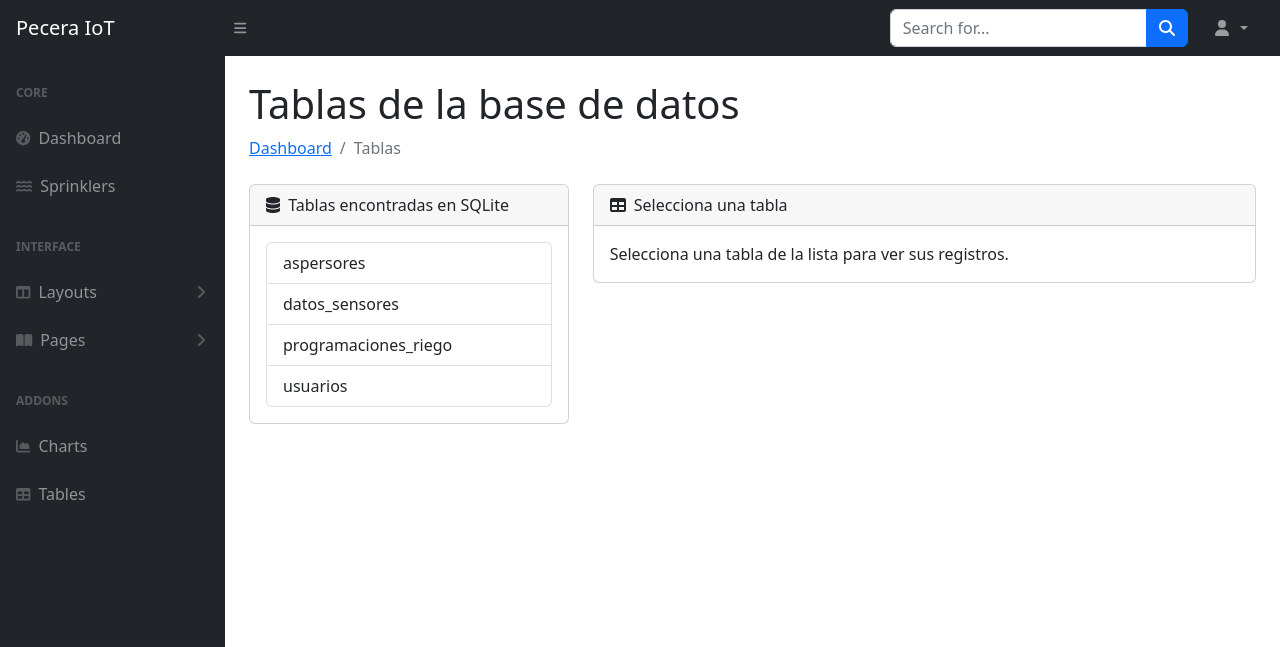
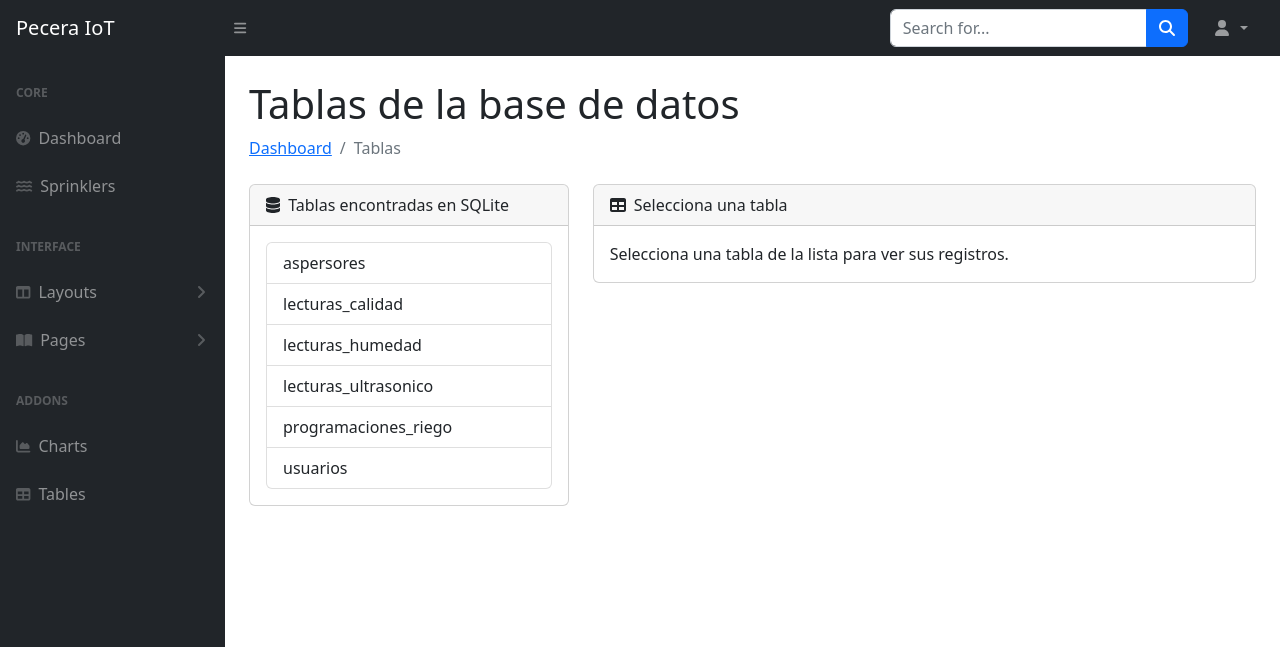
Before and after one commit to NoeParedes/Smart-fish-tank-, a Flask app: page /tables in a window 1280 px wide. Shown: the top 647 px of the page. Run offline with Flask 3, Linux system fonts and the light colour scheme; some libraries are stand-ins or nearby versions.

Commit message:
visualizacion de las lecturas de los sensores de los topicos humedad/ultrasonico/calidad

```diff
--- a/app.py
+++ b/app.py
@@ -17,9 +17,17 @@ DATABASE = 'icc_database.db'
 MQTT_BROKER = os.environ.get('MQTT_BROKER', '192.168.1.9')
 MQTT_PORT = int(os.environ.get('MQTT_PORT', 1883))
 MQTT_TOPIC_HUMEDAD = os.environ.get('MQTT_TOPIC_HUMEDAD', 'pecera/humedad')
+MQTT_TOPIC_ULTRASONICO = os.environ.get('MQTT_TOPIC_ULTRASONICO', 'pecera/ultrasonico')
+MQTT_TOPIC_CALIDAD = os.environ.get('MQTT_TOPIC_CALIDAD', 'pecera/calidad')
 
 # Cache en memoria del último mensaje recibido del broker
-latest_sensor_data = {"humedad_suelo": None, "raw": None, "timestamp": None}
+latest_sensor_data = {
+    "humedad_suelo": None,
+    "raw": None,
+    "nivel": None,
+    "calidad": None,
+    "timestamp": None
+}
 
 # Función para conectar a la base de datos
 def get_db_connection():
@@ -33,58 +41,78 @@ def get_db_connection():
 
 # Función para inicializar la base de datos
 def init_db():
-    if not os.path.exists(DATABASE):
-        connection = get_db_connection()
-        if connection:
-            cursor = connection.cursor()
+    crear_nueva = not os.path.exists(DATABASE)
+    connection = get_db_connection()
+    if connection:
+        cursor = connection.cursor()
 
-            # Crear tablas
-            cursor.execute('''
-                CREATE TABLE IF NOT EXISTS usuarios (
-                    id_usuario INTEGER PRIMARY KEY AUTOINCREMENT,
-                    nombre VARCHAR(100) NOT NULL,
-                    correo VARCHAR(150) UNIQUE NOT NULL,
-                    contrasena VARCHAR(255) NOT NULL,
-                    tipo_usuario TEXT CHECK(tipo_usuario IN ('admin', 'usuario')) NOT NULL DEFAULT 'usuario',
-                    fecha_creacion TIMESTAMP DEFAULT CURRENT_TIMESTAMP
-                )
-            ''')
+        # Crear tablas
+        cursor.execute('''
+            CREATE TABLE IF NOT EXISTS usuarios (
+                id_usuario INTEGER PRIMARY KEY AUTOINCREMENT,
+                nombre VARCHAR(100) NOT NULL,
+                correo VARCHAR(150) UNIQUE NOT NULL,
+                contrasena VARCHAR(255) NOT NULL,
+                tipo_usuario TEXT CHECK(tipo_usuario IN ('admin', 'usuario')) NOT NULL DEFAULT 'usuario',
+                fecha_creacion TIMESTAMP DEFAULT CURRENT_TIMESTAMP
+            )
+        ''')
 
-            cursor.execute('''
-                CREATE TABLE IF NOT EXISTS aspersores (
-                    id_aspersor INTEGER PRIMARY KEY AUTOINCREMENT,
-                    id_usuario INTEGER NOT NULL,
-                    nombre VARCHAR(100) NOT NULL,
-                    ubicacion VARCHAR(255),
-                    estado TEXT CHECK(estado IN ('activo', 'inactivo')) NOT NULL DEFAULT 'inactivo',
-                    fecha_creacion TIMESTAMP DEFAULT CURRENT_TIMESTAMP,
-                    FOREIGN KEY (id_usuario) REFERENCES usuarios(id_usuario) ON DELETE CASCADE
-                )
-            ''')
+        cursor.execute('''
+            CREATE TABLE IF NOT EXISTS aspersores (
+                id_aspersor INTEGER PRIMARY KEY AUTOINCREMENT,
+                id_usuario INTEGER NOT NULL,
+                nombre VARCHAR(100) NOT NULL,
+                ubicacion VARCHAR(255),
+                estado TEXT CHECK(estado IN ('activo', 'inactivo')) NOT NULL DEFAULT 'inactivo',
+                fecha_creacion TIMESTAMP DEFAULT CURRENT_TIMESTAMP,
+                FOREIGN KEY (id_usuario) REFERENCES usuarios(id_usuario) ON DELETE CASCADE
+            )
+        ''')
 
-            cursor.execute('''
-                CREATE TABLE IF NOT EXISTS programaciones_riego (
-                    id_programacion INTEGER PRIMARY KEY AUTOINCREMENT,
-                    id_aspersor INTEGER NOT NULL,
-                    hora_inicio DATETIME NOT NULL,
-                    duracion_minutos INTEGER NOT NULL,
-                    fecha_creacion TIMESTAMP DEFAULT CURRENT_TIMESTAMP,
-                    FOREIGN KEY (id_aspersor) REFERENCES aspersores(id_aspersor) ON DELETE CASCADE
-                )
-            ''')
+        cursor.execute('''
+            CREATE TABLE IF NOT EXISTS programaciones_riego (
+                id_programacion INTEGER PRIMARY KEY AUTOINCREMENT,
+                id_aspersor INTEGER NOT NULL,
+                hora_inicio DATETIME NOT NULL,
+                duracion_minutos INTEGER NOT NULL,
+                fecha_creacion TIMESTAMP DEFAULT CURRENT_TIMESTAMP,
+                FOREIGN KEY (id_aspersor) REFERENCES aspersores(id_aspersor) ON DELETE CASCADE
+            )
+        ''')
 
-            cursor.execute('''
-                CREATE TABLE IF NOT EXISTS datos_sensores (
-                    id_dato INTEGER PRIMARY KEY AUTOINCREMENT,
-                    id_aspersor INTEGER NOT NULL,
-                    tipo_sensor TEXT CHECK(tipo_sensor IN ('humedad', 'temperatura', 'luz', 'otros')) NOT NULL,
-                    valor_sensor REAL NOT NULL,
-                    fecha_hora DATETIME DEFAULT CURRENT_TIMESTAMP,
-                    FOREIGN KEY (id_aspersor) REFERENCES aspersores(id_aspersor) ON DELETE CASCADE
-                )
-            ''')
+        # Tablas separadas por tipo de sensor
+        cursor.execute('''
+            CREATE TABLE IF NOT EXISTS lecturas_humedad (
+                id_lectura INTEGER PRIMARY KEY AUTOINCREMENT,
+                id_aspersor INTEGER NOT NULL,
+                humedad REAL,
+                raw REAL,
+                fecha_hora DATETIME DEFAULT CURRENT_TIMESTAMP,
+                FOREIGN KEY (id_aspersor) REFERENCES aspersores(id_aspersor) ON DELETE CASCADE
+            )
+        ''')
+        cursor.execute('''
+            CREATE TABLE IF NOT EXISTS lecturas_ultrasonico (
+                id_lectura INTEGER PRIMARY KEY AUTOINCREMENT,
+                id_aspersor INTEGER NOT NULL,
+                nivel REAL,
+                fecha_hora DATETIME DEFAULT CURRENT_TIMESTAMP,
+                FOREIGN KEY (id_aspersor) REFERENCES aspersores(id_aspersor) ON DELETE CASCADE
+            )
+        ''')
+        cursor.execute('''
+            CREATE TABLE IF NOT EXISTS lecturas_calidad (
+                id_lectura INTEGER PRIMARY KEY AUTOINCREMENT,
+                id_aspersor INTEGER NOT NULL,
+                calidad REAL,
+                fecha_hora DATETIME DEFAULT CURRENT_TIMESTAMP,
+                FOREIGN KEY (id_aspersor) REFERENCES aspersores(id_aspersor) ON DELETE CASCADE
+            )
+        ''')
 
-            # Insertar usuarios de prueba
+        if crear_nueva:
+            # Insertar usuarios de prueba solo si la BD es nueva
             cursor.execute('''
                 INSERT INTO usuarios (nombre, correo, contrasena, tipo_usuario) VALUES
                 ('Admin Principal', 'admin@irrigo.com', '123', 'admin'),
@@ -92,9 +120,10 @@ def init_db():
                 ('Jaime Farfan', 'jfarfan@utec.edu.pe', '123', 'usuario')
             ''')
 
-            connection.commit()
-            cursor.close()
-            connection.close()
+        connection.commit()
+        cursor.close()
+        connection.close()
+        if crear_nueva:
             print("Base de datos inicializada correctamente")
 
 # Inicializar la base de datos al arrancar
@@ -148,13 +177,13 @@ def ensure_default_aspersor():
     return default_aspersor_id
 
 
-def store_sensor_reading(humedad_value, raw_value=None):
-    """Guarda lecturas del broker en la tabla datos_sensores."""
+def store_sensor_reading(humedad_value=None, raw_value=None, nivel_value=None, calidad_value=None):
+    """Guarda lecturas del broker en tablas separadas por sensor."""
     aspersor_id = ensure_default_aspersor()
     if aspersor_id is None:
         return
 
-    if humedad_value is None and raw_value is None:
+    if all(v is None for v in [humedad_value, raw_value, nivel_value, calidad_value]):
         return
 
     connection = get_db_connection()
@@ -166,14 +195,24 @@ def store_sensor_reading(humedad_value, raw_value=None):
         cursor = connection.cursor()
         if humedad_value is not None:
             cursor.execute("""
-                INSERT INTO datos_sensores (id_aspersor, tipo_sensor, valor_sensor)
-                VALUES (?, 'humedad', ?)
+                INSERT INTO lecturas_humedad (id_aspersor, humedad)
+                VALUES (?, ?)
             """, (aspersor_id, humedad_value))
         if raw_value is not None:
             cursor.execute("""
-                INSERT INTO datos_sensores (id_aspersor, tipo_sensor, valor_sensor)
-                VALUES (?, 'otros', ?)
+                INSERT INTO lecturas_humedad (id_aspersor, raw)
+                VALUES (?, ?)
             """, (aspersor_id, raw_value))
+        if nivel_value is not None:
+            cursor.execute("""
+                INSERT INTO lecturas_ultrasonico (id_aspersor, nivel)
+                VALUES (?, ?)
+            """, (aspersor_id, nivel_value))
+        if calidad_value is not None:
+            cursor.execute("""
+                INSERT INTO lecturas_calidad (id_aspersor, calidad)
+                VALUES (?, ?)
+            """, (aspersor_id, calidad_value))
         connection.commit()
     except Exception as e:
         print(f"Error guardando lectura de sensor: {e}")
@@ -200,20 +239,36 @@ def start_mqtt_listener():
     def on_connect(cl, userdata, flags, reason_code, properties=None):
         print(f"MQTT conectado (reason_code={reason_code})")
         cl.subscribe(MQTT_TOPIC_HUMEDAD)
+        cl.subscribe(MQTT_TOPIC_ULTRASONICO)
+        cl.subscribe(MQTT_TOPIC_CALIDAD)
 
     def on_message(cl, userdata, msg):
         try:
             payload = msg.payload.decode('utf-8')
             data = json.loads(payload)
-            humedad = data.get('humedad_suelo')
-            raw_value = data.get('raw')
+            humedad = raw_value = nivel = calidad = None
 
-            latest_sensor_data['humedad_suelo'] = humedad
-            latest_sensor_data['raw'] = raw_value
+            if msg.topic == MQTT_TOPIC_HUMEDAD:
+                humedad = data.get('humedad_suelo')
+                raw_value = data.get('raw')
+                latest_sensor_data['humedad_suelo'] = humedad
+                latest_sensor_data['raw'] = raw_value
+            elif msg.topic == MQTT_TOPIC_ULTRASONICO:
+                # Espera algo como {"nivel": valor_cm} o {"distancia": valor_cm}
+                nivel = data.get('nivel') or data.get('distancia')
+                latest_sensor_data['nivel'] = nivel
+            elif msg.topic == MQTT_TOPIC_CALIDAD:
+                # Espera algo como {"calidad": valor} o {"valor": valor}
+                calidad = data.get('calidad') if 'calidad' in data else data.get('valor')
+                latest_sensor_data['calidad'] = calidad
+
             latest_sensor_data['timestamp'] = datetime.now(timezone.utc).isoformat()
 
-            store_sensor_reading(humedad, raw_value)
-            print(f"MQTT mensaje recibido: humedad={humedad}, raw={raw_value}")
+            store_sensor_reading(humedad_value=humedad,
+                                 raw_value=raw_value,
+                                 nivel_value=nivel,
+                                 calidad_value=calidad)
+            print(f"MQTT mensaje recibido en {msg.topic}: {data}")
         except Exception as e:
             print(f"Error procesando mensaje MQTT: {e}")
 
@@ -363,8 +418,21 @@ def get_sensor_data():
     if connection:
         cursor = connection.cursor()
         cursor.execute("""
-            SELECT id_aspersor, tipo_sensor, valor_sensor, fecha_hora
-            FROM datos_sensores
+            SELECT 'humedad' AS tipo_sensor, id_aspersor, humedad AS valor, fecha_hora
+            FROM lecturas_humedad
+            WHERE humedad IS NOT NULL
+            UNION ALL
+            SELECT 'raw' AS tipo_sensor, id_aspersor, raw AS valor, fecha_hora
+            FROM lecturas_humedad
+            WHERE raw IS NOT NULL
+            UNION ALL
+            SELECT 'nivel' AS tipo_sensor, id_aspersor, nivel AS valor, fecha_hora
+            FROM lecturas_ultrasonico
+            WHERE nivel IS NOT NULL
+            UNION ALL
+            SELECT 'calidad' AS tipo_sensor, id_aspersor, calidad AS valor, fecha_hora
+            FROM lecturas_calidad
+            WHERE calidad IS NOT NULL
             ORDER BY fecha_hora ASC
         """)
         data = cursor.fetchall()
@@ -378,12 +446,17 @@ def get_sensor_data():
 @app.route('/get_latest_sensor_data', methods=['GET'])
 def get_latest_sensor_data():
     """Devuelve el último valor recibido del broker MQTT."""
-    if latest_sensor_data['humedad_suelo'] is None and latest_sensor_data['raw'] is None:
+    if (latest_sensor_data['humedad_suelo'] is None and
+        latest_sensor_data['raw'] is None and
+        latest_sensor_data['nivel'] is None and
+        latest_sensor_data['calidad'] is None):
         return jsonify({"error": "Sin datos aún"}), 404
 
     return jsonify({
         "humedad_suelo": latest_sensor_data['humedad_suelo'],
         "raw": latest_sensor_data['raw'],
+        "nivel": latest_sensor_data['nivel'],
+        "calidad": latest_sensor_data['calidad'],
         "timestamp": latest_sensor_data['timestamp'],
         # compatibilidad con el JS existente
         "moisture1": latest_sensor_data['humedad_suelo'],
@@ -405,9 +478,9 @@ def sensor_data_humedad():
     if connection:
         cursor = connection.cursor()
         cursor.execute("""
-            SELECT valor_sensor AS humedad, fecha_hora
-            FROM datos_sensores
-            WHERE tipo_sensor = 'humedad'
+            SELECT humedad AS humedad, fecha_hora
+            FROM lecturas_humedad
+            WHERE humedad IS NOT NULL
             ORDER BY fecha_hora DESC
             LIMIT ?
         """, (limit,))
@@ -615,6 +688,26 @@ def reset_datos_sensores():
         finally:
             connection.close()
     return redirect(url_for('tables', table='datos_sensores'))
+
+@app.route('/reset_lecturas/<sensor_table>', methods=['POST'])
+def reset_lecturas(sensor_table):
+    """Elimina todas las filas de una tabla de lecturas específica."""
+    allowed = {'lecturas_humedad', 'lecturas_ultrasonico', 'lecturas_calidad'}
+    if sensor_table not in allowed:
+        return redirect(url_for('tables'))
+
+    connection = get_db_connection()
+    if connection:
+        try:
+            cursor = connection.cursor()
+            cursor.execute(f"DELETE FROM {sensor_table}")
+            connection.commit()
+            cursor.close()
+        except Exception as e:
+            print(f"Error al limpiar {sensor_table}: {e}")
+        finally:
+            connection.close()
+    return redirect(url_for('tables', table=sensor_table))
 @app.route('/charts')
 def charts():
     return render_template('charts.html')
--- a/templates/tables.html
+++ b/templates/tables.html
@@ -42,8 +42,15 @@
                     {% if selected_table %}
                     <div class="d-flex align-items-center gap-2">
                         <span class="badge bg-primary">Máx 200 filas</span>
-                        {% if selected_table == 'datos_sensores' %}
-                        <form method="post" action="{{ url_for('reset_datos_sensores') }}" onsubmit="return confirm('¿Eliminar todos los registros de datos_sensores?');">
+                        <a class="btn btn-sm btn-outline-secondary" href="{{ url_for('tables', table=selected_table) }}">Refrescar</a>
+                        {% if selected_table in ['datos_sensores','lecturas_humedad','lecturas_ultrasonico','lecturas_calidad'] %}
+                        <form method="post" action="
+                            {% if selected_table == 'datos_sensores' %}
+                                {{ url_for('reset_datos_sensores') }}
+                            {% else %}
+                                {{ url_for('reset_lecturas', sensor_table=selected_table) }}
+                            {% endif %}
+                        " onsubmit="return confirm('¿Eliminar todos los registros de {{ selected_table }}?');">
                             <button type="submit" class="btn btn-sm btn-outline-danger">Resetear datos</button>
                         </form>
                         {% endif %}
```
Also changed, not shown: icc_database.db, 1 other file.
